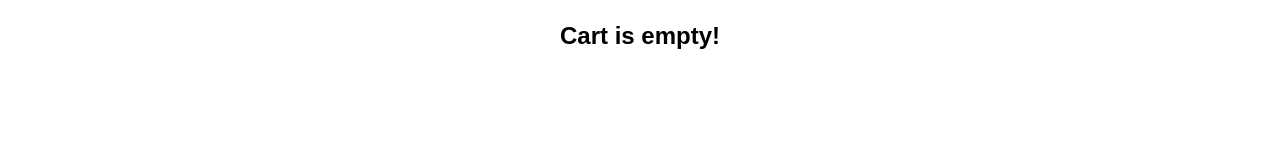
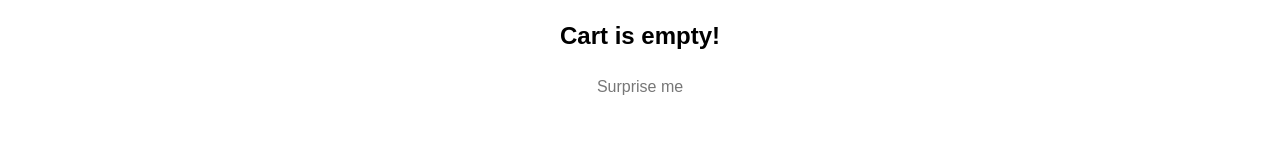
Before and after one commit to Bryce-Rummler/cp3, a Vue app: page /cart in a window 1280 px wide. Shown: the part 282-442 px from the top of the page. Built offline with nearby package versions, Linux system fonts and the light colour scheme.

Commit message:
surprise me added

```diff
--- a/src/views/Cart.vue
+++ b/src/views/Cart.vue
@@ -1,8 +1,17 @@
 <template>
   <div>
     <div v-if="cartEmpty()">
-        <h2>Cart is empty!</h2>
+      <h2>Cart is empty!</h2>
     </div>
+    <div class="pure-menu pure-menu-horizontal">
+        <ul class="pure-menu-list">
+          <li class="pure-menu-item">
+           <a @click="surprise()" href="#" class="pure-menu-link"
+              >Surprise me</a
+            >
+          </li>
+        </ul>
+      </div>
     <CartList :cart="cart" />
   </div>
 </template>
@@ -20,18 +29,29 @@ export default {
     }
   },
   methods: {
-      cartEmpty() {
-          if (this.$root.$data.cart.length < 1) {
-              return true;
-          }
-          else return false;
-      }
+    cartEmpty() {
+      if (this.$root.$data.cart.length < 1) {
+        return true;
+      } else return false;
+    },
+    surprise() {
+        let max = this.$root.$data.products.length;
+        let min = 1;
+        let randProductIndex = Math.floor(Math.random() * (max - min) + min);
+        console.log(randProductIndex);
+        let product = this.$root.$data.products.filter(product => product.id === randProductIndex);
+        this.$root.$data.cart.push(product[0]);
+    }
   }
 };
 </script>
 
 <style>
 h2 {
+  text-align: center;
+}
+
+.pure-menu {
     text-align: center;
 }
 </style>
```
